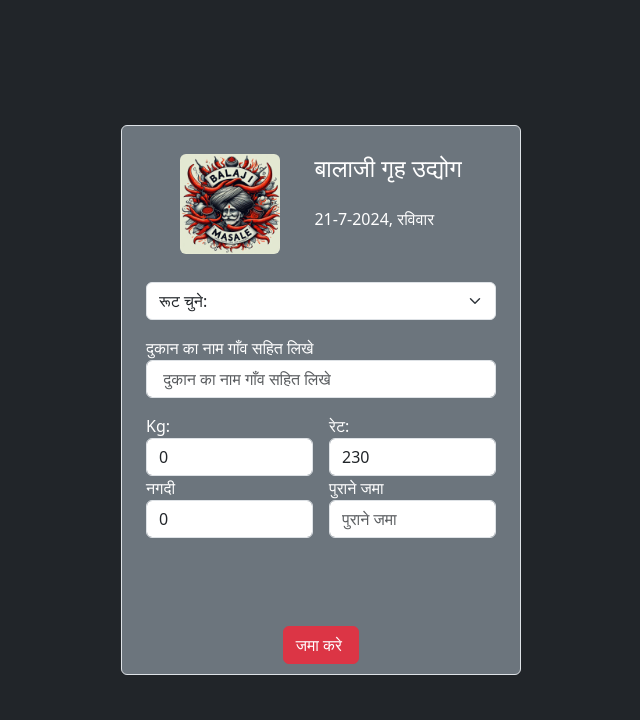
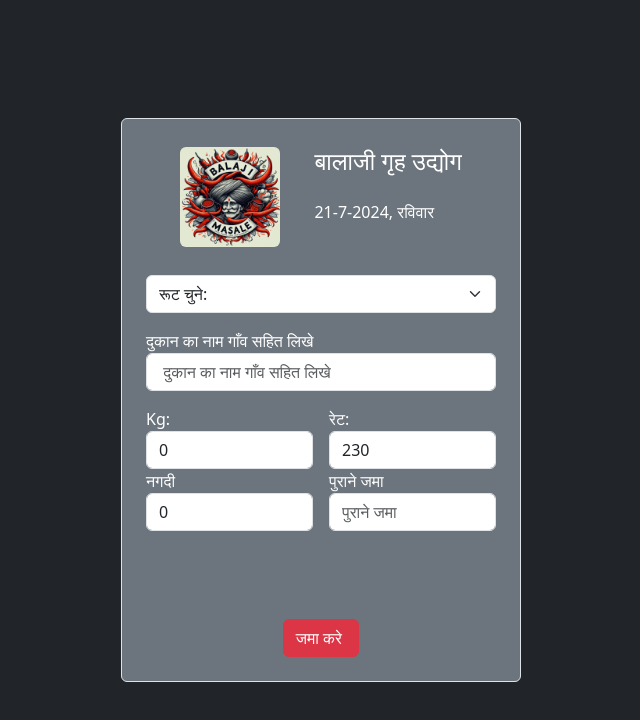
Before and after one commit to bgruhudyog/jama_hisab, a plain HTML site: page index.html in a window 1280 px wide. Shown: the whole page, without its empty margins (319-959 px from the left). Drawn offline with nearby package versions, Linux system fonts and the light colour scheme.

Commit message:
Update index.html

```diff
--- a/index.html
+++ b/index.html
@@ -1,4 +1,3 @@
-
 <!DOCTYPE html>
 <html lang="en">
   <head>
@@ -8,13 +7,25 @@
     <link href="https://cdn.jsdelivr.net/npm/bootstrap@5.3.3/dist/css/bootstrap.min.css" rel="stylesheet" integrity="sha384-QWTKZyjpPEjISv5WaRU9OFeRpok6YctnYmDr5pNlyT2bRjXh0JMhjY6hW+ALEwIH" crossorigin="anonymous" />
     <script src="https://cdn.jsdelivr.net/npm/bootstrap@5.3.3/dist/js/bootstrap.bundle.min.js" integrity="sha384-YvpcrYf0tY3lHB60NNkmXc5s9fDVZLESaAA55NDzOxhy9GkcIdslK1eN7N6jIeHz" crossorigin="anonymous"></script>
     <style>
+      body, html {
+        height: 100%;
+        margin: 0;
+        padding: 0;
+      }
+
+      .container {
+        max-width: 400px;
+        height: auto;
+        overflow: hidden;
+      }
+
       #total, #remaining {
         min-height: 24px; /* Adjust this value based on your font size */
       }
     </style>
   </head>
-  <body class="d-flex align-items-center justify-content-center vh-100 bg-dark text-white ">
-    <div class="container p-4 border rounded bg-secondary mx-3" style="width: 400px; height: 550px">
+  <body class="d-flex align-items-center justify-content-center vh-100 bg-dark text-white">
+    <div class="container p-4 border rounded bg-secondary mx-3">
       <div class="d-flex my-1 justify-content-evenly">
         <img class="rounded" src="download (3).jpeg" style="width: 100px; height: 100px">
         <div>
```
